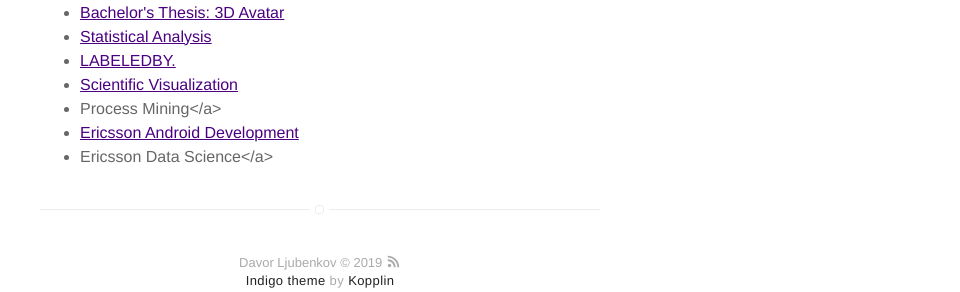
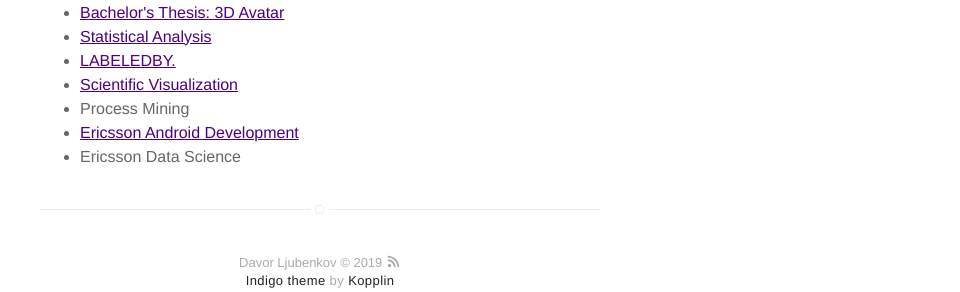
Before and after one commit to dljubenk/dljubenk.github.io, a Jekyll site: the page built from about.md, in a window 1280 px wide. Shown: the part 875-1167 px from the top of the page, without its empty margins (320-1280 px from the left). Built offline with Jekyll 4.4.1, drawn with Linux system fonts in a browser that asks for light colours.

```diff
--- a/about.md
+++ b/about.md
@@ -27,7 +27,7 @@ layout: page
 	<li><a href="https://je.epfl.ch/">Statistical Analysis</a></li>
 	<li><a href="https://www.tuecontest.nl/">LABELEDBY.</a></li>
 	<li><a href="https://indico.cern.ch/event/377001/registrations/participants">Scientific Visualization</a></li>
-	<li>Process Mining</a></li>
+	<li>Process Mining</li>
 	<li><a href="http://marjan.fesb.hr/SoftCOM/2016/files/apk/final_program_2016.pdf">Ericsson Android Development</a></li>
-	<li>Ericsson Data Science</a></li>
+	<li>Ericsson Data Science</li>
 </ul>
```
